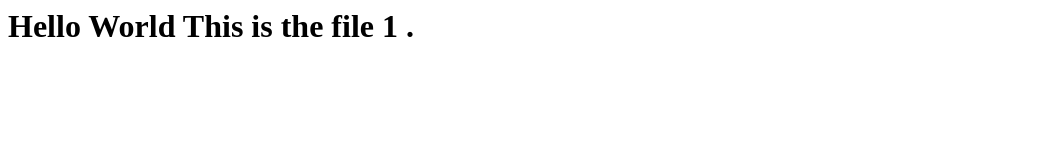
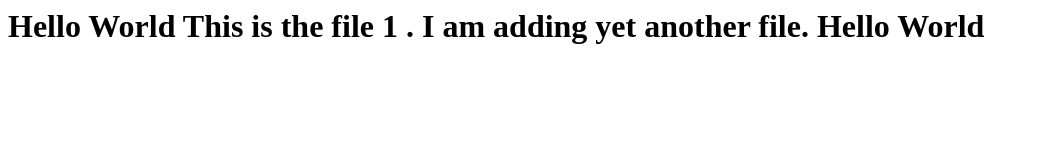
Before and after one commit to biswashkoirala/file1, a plain HTML site: page index.html in a window 1280 px wide. Shown: the whole page, without its empty margins (0-1039 px from the left). Drawn offline with Linux system fonts and the light colour scheme.

Commit message:
added new line

```diff
--- a/index.html
+++ b/index.html
@@ -1,4 +1,5 @@
 <h1>
   Hello World
   This is the file 1 .
+  I am adding yet another file. Hello World
 </h1>
```
